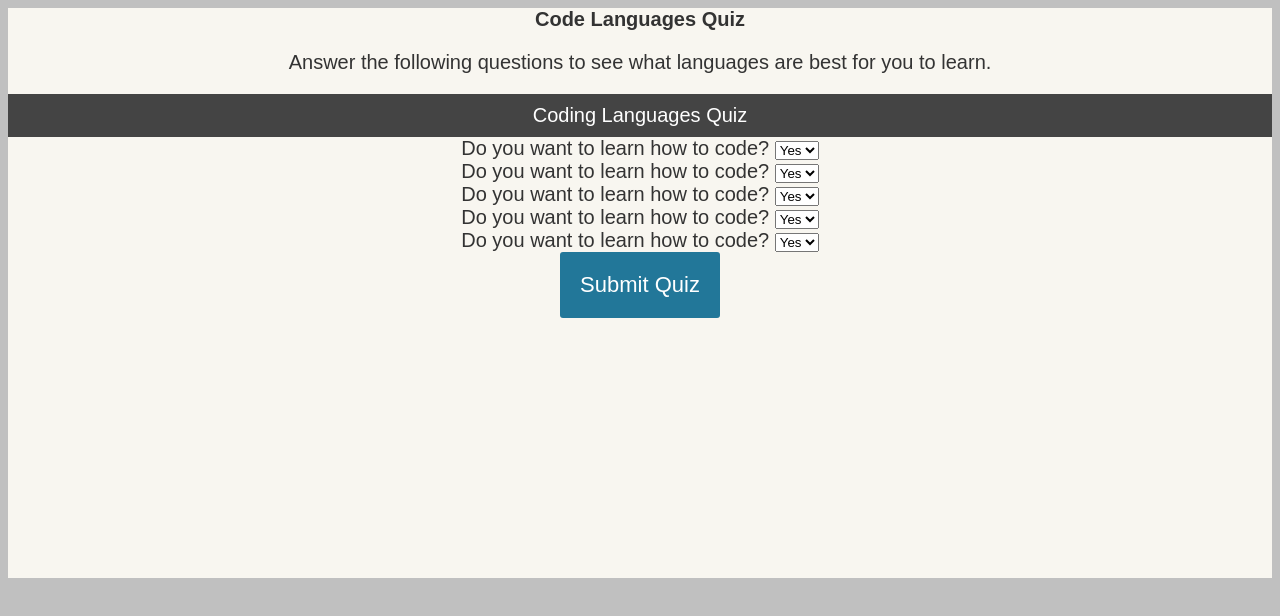
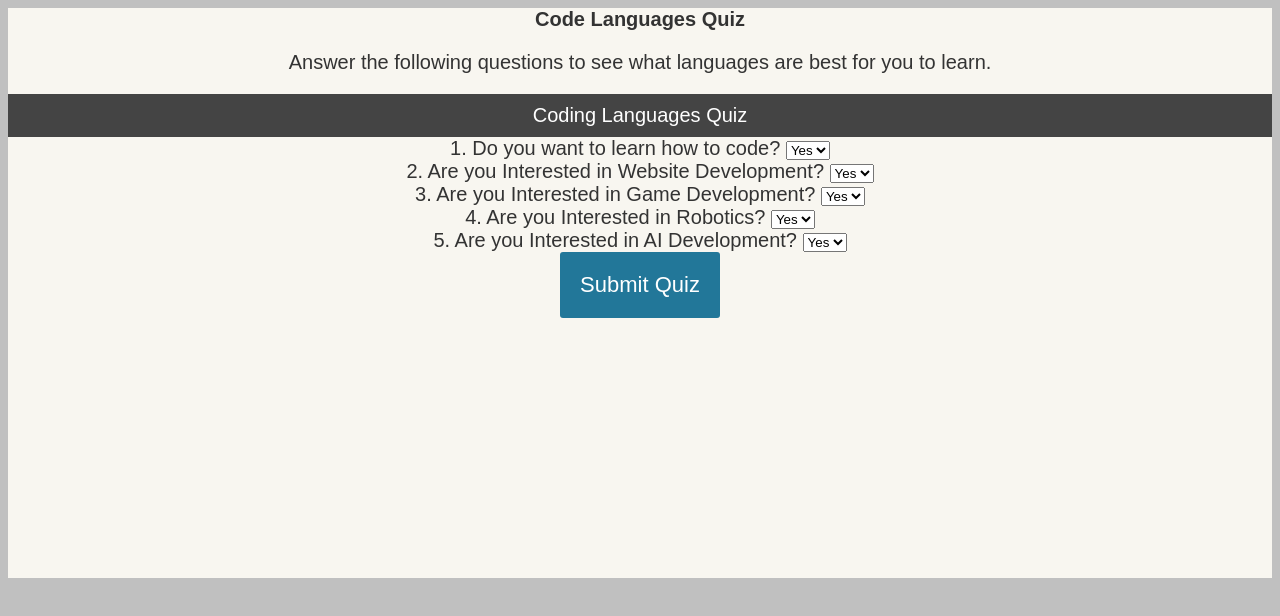
Before and after one commit to genecourtney7/ProgramQuiz, a plain HTML site: page survey.html in a window 1280 px wide. Drawn offline with Linux system fonts and the light colour scheme.

Commit message:
The questions have been updated.

```diff
--- a/survey.html
+++ b/survey.html
@@ -18,35 +18,35 @@
 
 
 <form>
-    <label for="question1">Do you want to learn how to code?</label>
+    <label for="question1">1. Do you want to learn how to code?</label>
     <select id="" name="">
       <option value="yes">Yes</option>
       <option value="no">No</option>
     </select>
 </form>
 <form>
-    <label for="question1">Do you want to learn how to code?</label>
+    <label for="question2">2. Are you Interested in Website Development?</label>
     <select id="" name="">
       <option value="yes">Yes</option>
       <option value="no">No</option>
     </select>
 </form>
 <form>
-    <label for="question1">Do you want to learn how to code?</label>
+    <label for="question3">3. Are you Interested in Game Development?</label>
     <select id="" name="">
       <option value="yes">Yes</option>
       <option value="no">No</option>
     </select>
 </form>
 <form>
-    <label for="question1">Do you want to learn how to code?</label>
+    <label for="question4">4. Are you Interested in Robotics?</label>
     <select id="" name="">
       <option value="yes">Yes</option>
       <option value="no">No</option>
     </select>
 </form>
 <form>
-    <label for="question1">Do you want to learn how to code?</label>
+    <label for="question5">5. Are you Interested in AI Development?</label>
     <select id="" name="">
       <option value="yes">Yes</option>
       <option value="no">No</option>
```
